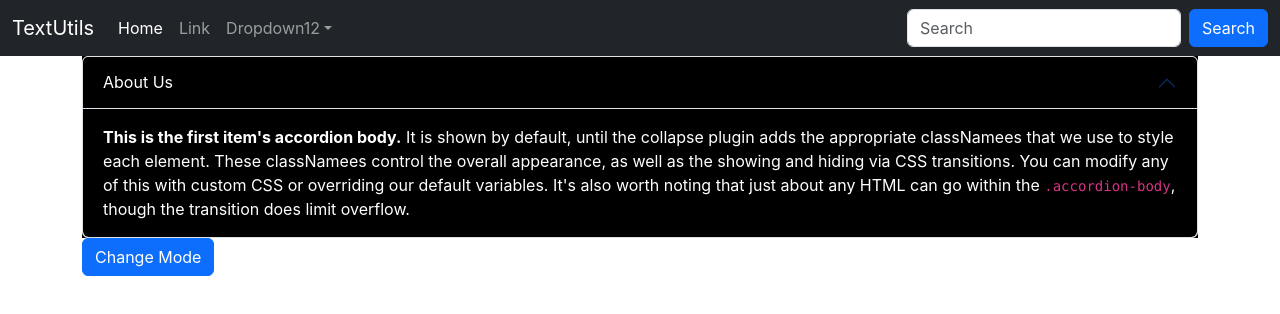
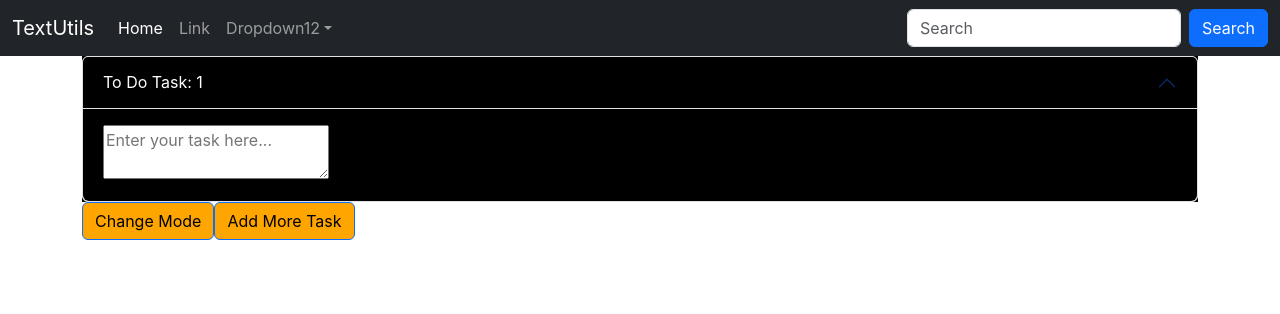
Before and after one commit to michelledcruz/Text_Utils_App_using_React, a React (Create React App) app: page / in a window 1280 px wide. Shown: the top 314 px of the page. Built offline with nearby package versions, Linux system fonts and the light colour scheme.

Commit message:
Added input component and created collapsable task lists

```diff
--- a/src/About.js
+++ b/src/About.js
@@ -1,11 +1,46 @@
 import React, { useState } from 'react';
 
+
 export default function About() {
+
+    const buttonStyle ={ backgroundColor: 'orange', color: 'black'}
 
     const [myStyle, setMyStyle] = useState({
         backgroundColor:"black",
         color:"white",
     })
+
+    const [inputList, setInputList] = useState([]);
+
+    const [accId, setAccId] = useState(1);
+
+
+    const Input = () => {
+        return  <div>
+        <div className="accordion" id='accordionExample${accId}' style={myStyle}>
+          <div className="accordion-item">
+              <h2 className="accordion-header" id={`heading${accId}`}>
+              <button className="accordion-button" type="button" data-bs-toggle="collapse" data-bs-target={`#collapse${accId}`} aria-expanded="true" aria-controls={`collapse${accId}`}  style={myStyle}>
+                 To Do Task:{accId}
+              </button>
+              </h2>
+              <div id={`collapse${accId}`} className="accordion-collapse collapse show" aria-labelledby={`heading${accId}`} data-bs-parent="#accordionExample" style={myStyle}>
+              <div className="accordion-body">
+              <textarea placeholder="Enter your task here..."></textarea>
+              </div>
+              </div>
+          </div>
+          </div>
+      </div>
+      };
+
+
+    const addComp = () => {
+
+        setInputList(inputList.concat(<Input key={inputList.length} />));
+        setAccId(accId+1);
+      };
+
 
     const changeMode= ()=>{
         if(myStyle.color=='white'){
@@ -25,22 +60,26 @@ export default function About() {
   return (
     <>
     <div>
-      <div className="accordion" id="accordionExample" style={myStyle}>
+      <div className="accordion" id='accordionExample${accId}' style={myStyle}>
         <div className="accordion-item">
-            <h2 className="accordion-header" id="headingOne">
-            <button className="accordion-button" type="button" data-bs-toggle="collapse" data-bs-target="#collapseOne" aria-expanded="true" aria-controls="collapseOne" style={myStyle}>
-                About Us
+            <h2 className="accordion-header" id={`heading${accId}`}>
+            <button className="accordion-button" type="button" data-bs-toggle="collapse" data-bs-target={`#collapse${accId}`} aria-expanded="true" aria-controls={`collapse${accId}`}  style={myStyle}>
+                To Do Task: {accId}
             </button>
             </h2>
-            <div id="collapseOne" className="accordion-collapse collapse show" aria-labelledby="headingOne" data-bs-parent="#accordionExample" style={myStyle}>
+            <div id={`collapse${accId}`} className="accordion-collapse collapse show" aria-labelledby={`heading${accId}`} data-bs-parent="#accordionExample" style={myStyle}>
             <div className="accordion-body">
-                <strong>This is the first item's accordion body.</strong> It is shown by default, until the collapse plugin adds the appropriate classNamees that we use to style each element. These classNamees control the overall appearance, as well as the showing and hiding via CSS transitions. You can modify any of this with custom CSS or overriding our default variables. It's also worth noting that just about any HTML can go within the <code>.accordion-body</code>, though the transition does limit overflow.
+            <textarea placeholder="Enter your task here..."></textarea>
             </div>
             </div>
         </div>
         </div>
     </div>
-    <button type="button" className="btn btn-primary" onClick={changeMode}>Change Mode</button>
+    {inputList}
+
+
+    <button type="button" className="btn btn-primary" onClick={changeMode} style={buttonStyle}>Change Mode</button>
+    <button type="button" className="btn btn-primary" onClick={addComp} style={buttonStyle}>Add More Task</button>
     </>
   )
 }
--- a/src/TextArea.js
+++ b/src/TextArea.js
@@ -1,5 +1,6 @@
 import React, {useState} from "react";
 import PropTypes from 'prop-types';
+
 
 export default function TextArea(props) {
 
@@ -14,10 +15,6 @@ export default function TextArea(props) {
         setText(event.target.value);
     };
 
-    // const googleTranslateElementInit = () => {
-    //     const new1 = new google.translate.TranslateElement({pageLanguage: 'en'}, 'exampleFormControlTextarea1');
-    //     return new1;
-    //   }
 
     const readTime = ()=>{
         const x=text.split(' ').length;
```
